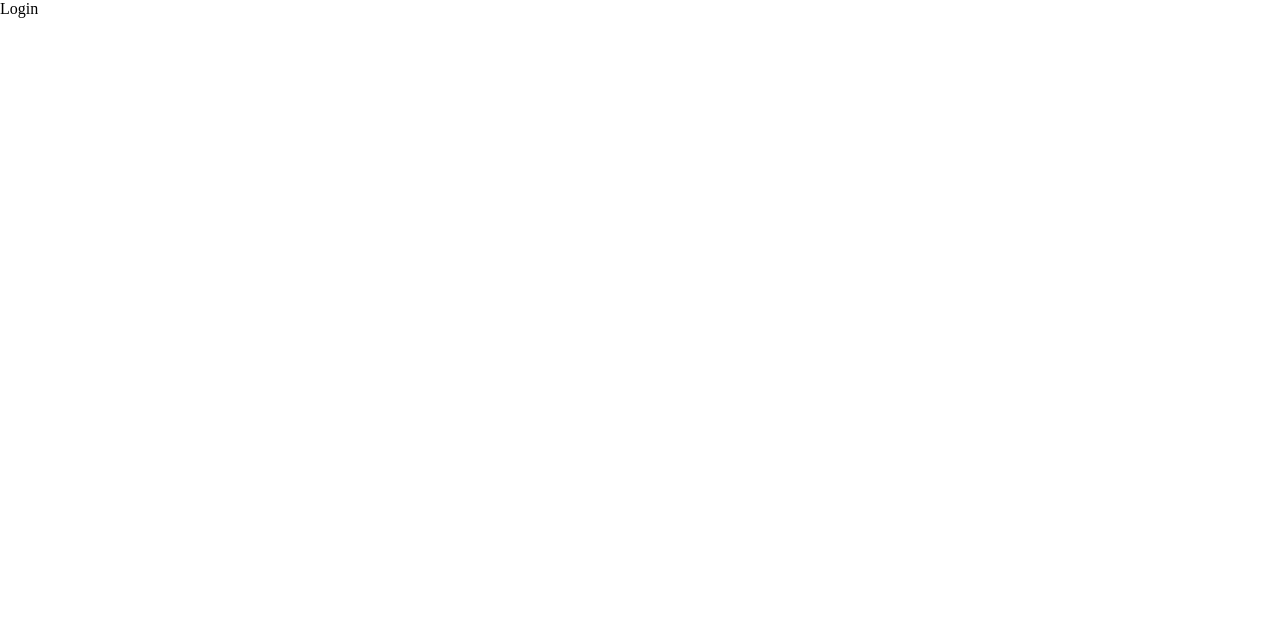
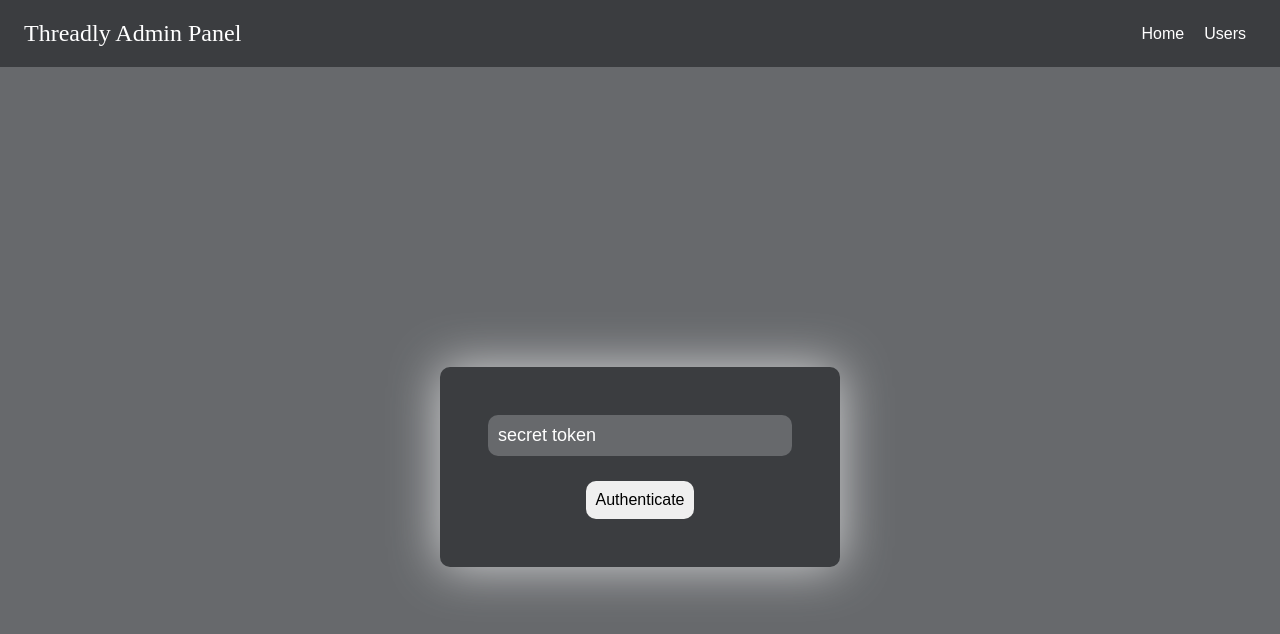
Before and after one commit to rashidekbal/threadly_admin_client, a React (Vite) app: page /login in a window 1280 px wide. Shown: the top 634 px of the page. Built offline with nearby package versions, Linux system fonts and the light colour scheme.

Commit message:
add general login system with secret key for admin]

```diff
--- a/package.json
+++ b/package.json
@@ -10,9 +10,11 @@
     "preview": "vite preview"
   },
   "dependencies": {
+    "axios": "^1.13.5",
     "react": "^19.2.0",
     "react-dom": "^19.2.0",
-    "react-router": "^7.13.0"
+    "react-router": "^7.13.0",
+    "react-toastify": "^11.0.5"
   },
   "devDependencies": {
     "@eslint/js": "^9.39.1",
--- a/src/App.jsx
+++ b/src/App.jsx
@@ -1,18 +1,20 @@
 import { Route, Routes } from "react-router";
 import Context from "./store/Context";
-
+import style from "./App.module.css"
 import Home from "./pages/Home/Home";
 import NavBar from "./components/NavBar";
 import Login from "./pages/Auth/Login";
+import { ToastContainer } from "react-toastify";
 function App() {
   return (
     <>
-      <div style={{height:"100vh",width:"100vw"}}>
+      <div className={style.mainContainer} >
+        <ToastContainer/>
         <Context>
           <NavBar />
           <Routes>
             <Route path="/login" element={<Login/>}/>
-            <Route path="/Home" element={<Home />}></Route>
+            <Route path="/home" element={<Home />}></Route>
           </Routes>
         </Context>
       </div>
--- /dev/null
+++ b/src/App.module.css
@@ -0,0 +1,4 @@
+.mainContainer{
+    height: 100%;
+    background-color: var(--Background-dark-secondary);
+}
--- a/src/components/NavBar.jsx
+++ b/src/components/NavBar.jsx
@@ -1,15 +1,16 @@
-
 import style from "./styles/NavBar.module.css"
 import { useEffect, useState } from "react"
  const NavigationPaths=["Home","Users"];
 export default function NavBar() {
-  const [location,setLocation]=useState("");
+ const [location,setLocation]=useState("");
  const handleNavigation=(route)=>{
-    window.navigation.navigate("/"+route);
+    window.navigation.navigate("/"+route.toLowerCase());
  };
   useEffect(()=>{
-   setLocation(window.location.pathname);
-  },[window.location.pathname])
+   setLocation(window.location.pathname.split("/")[1]);
+
+  },[window.location.pathname]);
+
   return (
     <div className={location=="/login"?style.hidden:style.mainContainer}>
       <div className={style.logoContainer}>
--- a/src/index.css
+++ b/src/index.css
@@ -9,3 +9,7 @@ box-sizing:border-box;
     --Text-darkMode-primary:white;
     --color-darkMode-hover-white:#D5D6D7;
 }
+#root{
+    height: 100vh;
+
+}
--- a/src/pages/Auth/Login.jsx
+++ b/src/pages/Auth/Login.jsx
@@ -1,7 +1,52 @@
-import React from 'react'
+import React, { useState } from "react";
+import style from "./Login.module.css";
+import { toast } from "react-toastify";
+import { LoginHandler } from "../../repository/AuthRepo.js";
+import { getSecretToken, setSecretToken } from "../../utils/SessionStorageUtil.js";
+export default function Login() {
+  const [secret_key, setsecret_key] = useState();
+  const [isLoggedIn,setIsLoggedIn]=useState(false);
+  const handleSuccess=(token)=>{
+    setSecretToken(token);
+    window.navigation.navigate("/home");
+  }
+  const handleAuth = () => {
+    if(!secret_key)return toast.error("please fill the secret key");
+    LoginHandler({secret_key}, {
+      onError: (error) => {
+        toast.error(error);
+      },
+      onSuccess: (result) => {
+        toast.success("authenticated");
+        handleSuccess(result.data.token);
+        setIsLoggedIn(true);
+      },
+    });
+  };
+  useState(()=>{
+ if(getSecretToken()){window.navigation.navigate("/home")}
+  },[])
+  return (
+    <div className={`${style.mainContainer} ${style.mainContainerDark}`}>
+      <div className={`${style.formContainer} ${style.fromContainerDark}`}>
+        <input
+          type="text"
+          placeholder="secret token"
+          className={`${style.input} ${style.inputDark}`}
+          onChange={(e)=>{
+            setsecret_key(e.target.value);
 
-export default function Login() {
-  return (
-    <div>Login</div>
-  )
+          }}
+        />
+        <button
+          className={`${style.authBnt} ${style.authBtnDark}`}
+          onClick={() => {
+            handleAuth();
+          }}
+        >
+          Authenticate
+        </button>
+      </div>
+    </div>
+  );
 }
--- a/src/pages/Auth/Login.module.css
+++ b/src/pages/Auth/Login.module.css
@@ -0,0 +1,54 @@
+.mainContainerDark{
+    height: 100%;
+    display: flex;
+    justify-content: center;
+    align-items: center;
+
+
+}
+.mainContainerDark{
+    background-color: var(--Background-dark-secondary);
+
+}
+.formContainer{
+height: 200px;
+width: 400px;
+border-radius:10px;
+padding: 10px;
+display: flex;
+flex-direction: column;
+justify-content: center;
+align-items: center;
+gap: 25px;
+
+}
+
+.fromContainerDark{
+    background-color: var(--Background-dark-primary);
+     box-shadow: 0 0 50px var(--color-darkMode-hover-white);
+}
+.input{
+    width: 80%;
+    border-radius: 10px;
+    display: block;
+    outline: none;
+    border: none;
+    padding:10px 10px;
+    font-size: large;
+
+}
+.inputDark{
+    background-color: var(--Background-dark-secondary);
+    color: var(--Text-darkMode-primary);
+
+}
+.inputDark::placeholder{
+    color: white;
+}
+.authBnt{
+outline: none;
+border: none;
+padding: 10px;
+font-size: 1rem;
+border-radius: 10px;
+}
--- /dev/null
+++ b/src/repository/AuthRepo.js
@@ -0,0 +1,14 @@
+import axios from "axios";
+import { loginRoute } from "../routes/AuthRoutes.js";
+const LoginHandler=async(credentials,callback)=>{
+    if(!credentials)return callback.onError("invalid credential");
+    try{
+         let result=await axios.post(loginRoute,{key:credentials.secret_key})
+         callback.onSuccess(result);
+    }catch(error){
+        callback.onError("invalid credentials");
+
+    }
+
+}
+export {LoginHandler};
--- /dev/null
+++ b/src/routes/AuthRoutes.js
@@ -0,0 +1,6 @@
+import serverUrl from "./GeneralRoute.js";
+
+const loginRoute=serverUrl+"/v1/admin/auth/login";
+export {
+    loginRoute,
+}
--- /dev/null
+++ b/src/routes/GeneralRoute.js
@@ -0,0 +1,3 @@
+const serverUrl="http://localhost:8001/api";
+
+export default serverUrl;
--- /dev/null
+++ b/src/utils/SessionStorageUtil.js
@@ -0,0 +1,13 @@
+const setSecretToken=async(token)=>{
+        sessionStorage.setItem("token",token);
+}
+const getSecretToken=()=>{
+    const token=sessionStorage.getItem("token");
+    if(!token)return null;
+    return token;
+
+}
+const removeSecretKey=()=>{
+    window.sessionStorage.removeItem("token");
+}
+export {getSecretToken,setSecretToken,removeSecretKey}
```
Also changed, not shown: src/repository/GeneralNetworkingModule.js (added, +10 -0 lines), 1 other file (tests, documents, lock files or other folders).
